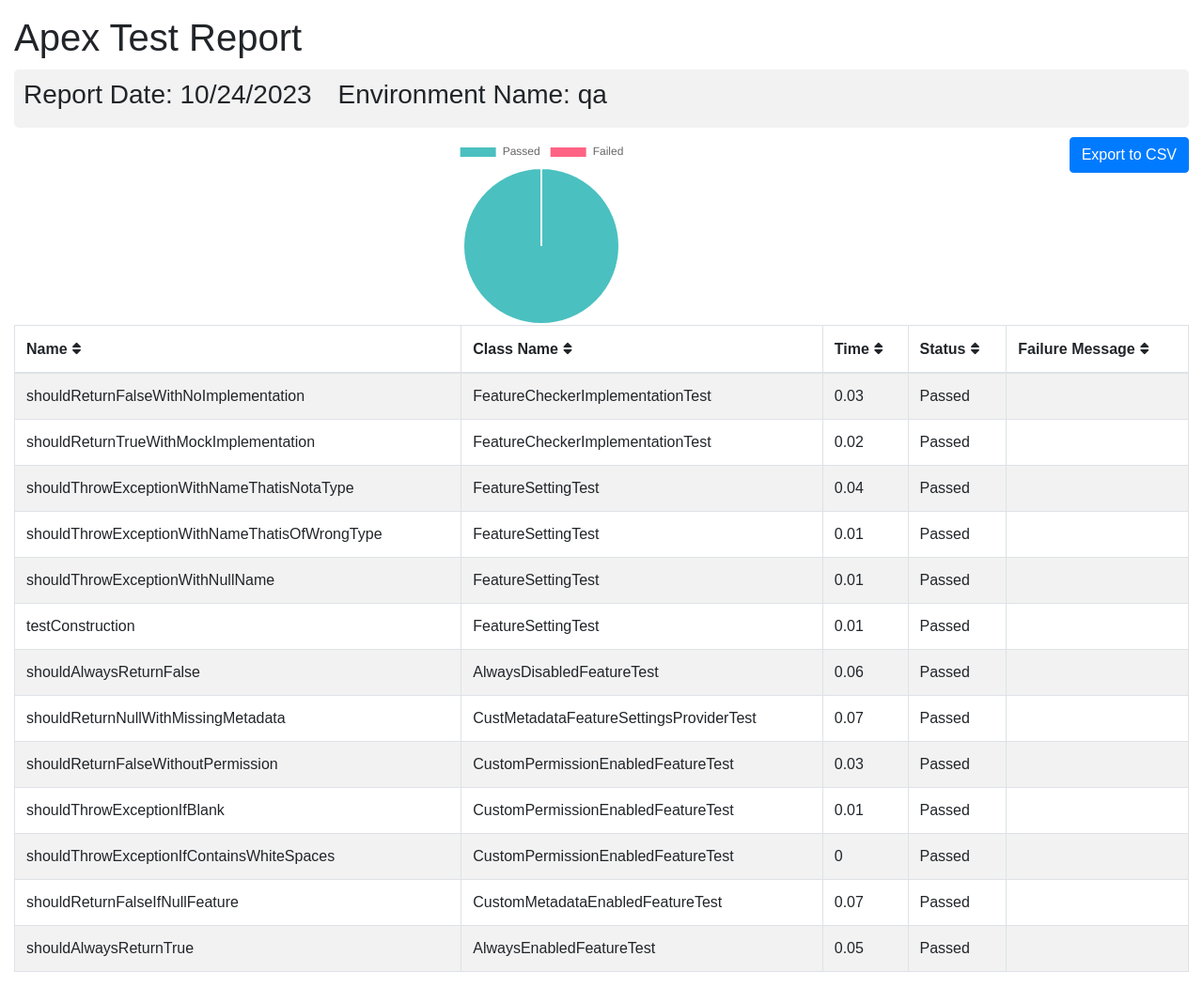
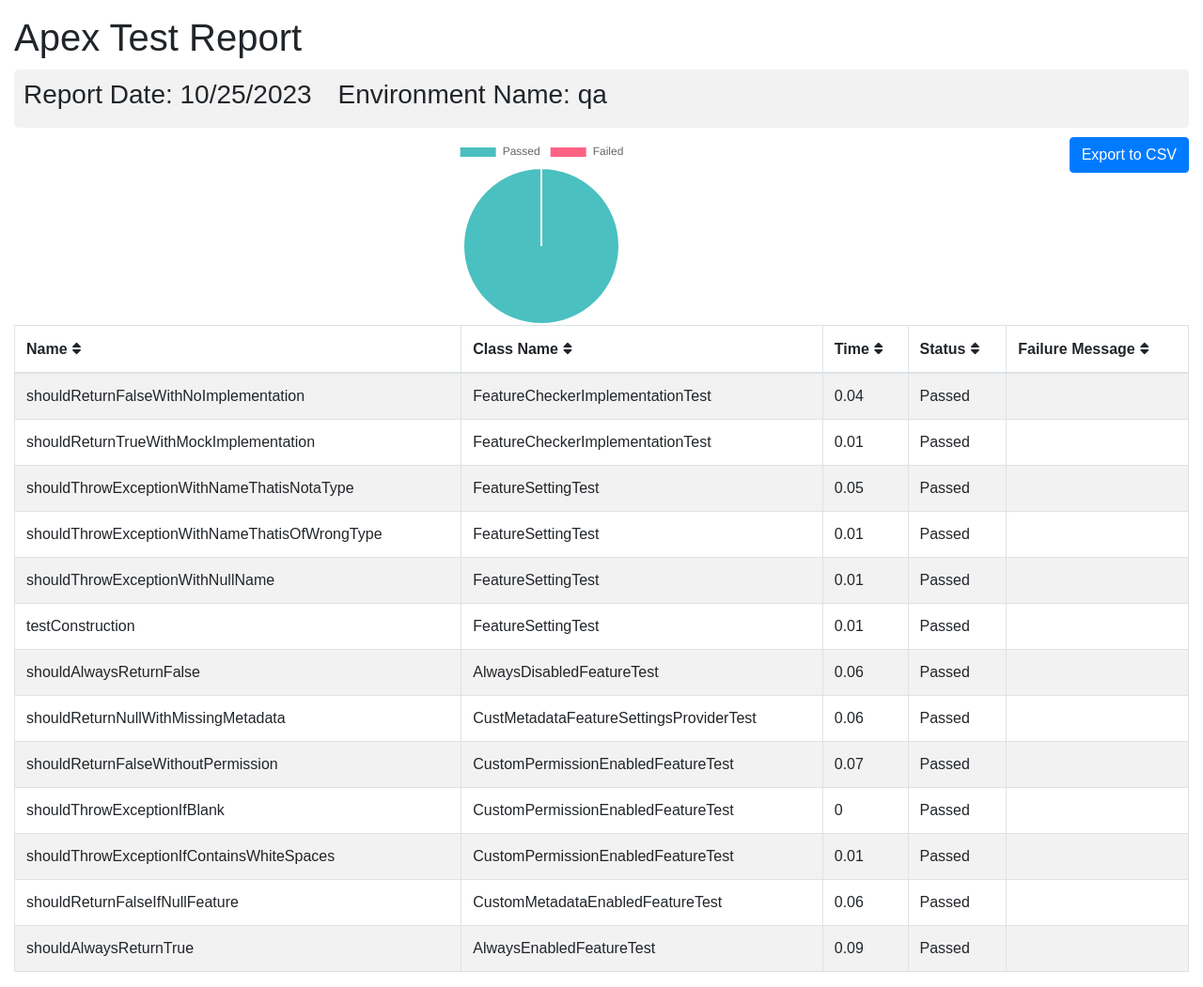
Before and after one commit to flxbl-io/sfops-dashboard, a Jekyll site: the page apextestResults/qa.html, which Jekyll copies as it is, in a window 1280 px wide. Shown: the whole page at 94% size. Built offline with Jekyll 4.4.1, drawn with Linux system fonts in a browser that asks for light colours.

Commit message:
updated test results of qa

```diff
--- a/apextestResults/qa.html
+++ b/apextestResults/qa.html
@@ -102,7 +102,7 @@
       <div class="container-fluid">
         <h1 class="mt-3">Apex Test Report</h1>
         <div class="info-card">
-        <h3>Report Date: 10/24/2023 <span style="margin-left: 20px;">Environment Name: qa</span></h3>
+        <h3>Report Date: 10/25/2023 <span style="margin-left: 20px;">Environment Name: qa</span></h3>
         </div>
         <button onclick="exportTableToCSV('testReport.csv')" class="btn btn-primary float-right">Export to CSV</button>
         <div id="chart-container">
@@ -123,21 +123,21 @@
         <tr>
           <td>shouldReturnFalseWithNoImplementation</td>
           <td>FeatureCheckerImplementationTest</td>
-          <td>0.03</td>
+          <td>0.04</td>
           <td>Passed</td>
           <td></td>
         </tr>
         <tr>
           <td>shouldReturnTrueWithMockImplementation</td>
           <td>FeatureCheckerImplementationTest</td>
-          <td>0.02</td>
+          <td>0.01</td>
           <td>Passed</td>
           <td></td>
         </tr>
         <tr>
           <td>shouldThrowExceptionWithNameThatisNotaType</td>
           <td>FeatureSettingTest</td>
-          <td>0.04</td>
+          <td>0.05</td>
           <td>Passed</td>
           <td></td>
         </tr>
@@ -172,42 +172,42 @@
         <tr>
           <td>shouldReturnNullWithMissingMetadata</td>
           <td>CustMetadataFeatureSettingsProviderTest</td>
-          <td>0.07</td>
+          <td>0.06</td>
           <td>Passed</td>
           <td></td>
         </tr>
         <tr>
           <td>shouldReturnFalseWithoutPermission</td>
           <td>CustomPermissionEnabledFeatureTest</td>
-          <td>0.03</td>
+          <td>0.07</td>
           <td>Passed</td>
           <td></td>
         </tr>
         <tr>
           <td>shouldThrowExceptionIfBlank</td>
           <td>CustomPermissionEnabledFeatureTest</td>
-          <td>0.01</td>
+          <td>0</td>
           <td>Passed</td>
           <td></td>
         </tr>
         <tr>
           <td>shouldThrowExceptionIfContainsWhiteSpaces</td>
           <td>CustomPermissionEnabledFeatureTest</td>
-          <td>0</td>
+          <td>0.01</td>
           <td>Passed</td>
           <td></td>
         </tr>
         <tr>
           <td>shouldReturnFalseIfNullFeature</td>
           <td>CustomMetadataEnabledFeatureTest</td>
-          <td>0.07</td>
+          <td>0.06</td>
           <td>Passed</td>
           <td></td>
         </tr>
         <tr>
           <td>shouldAlwaysReturnTrue</td>
           <td>AlwaysEnabledFeatureTest</td>
-          <td>0.05</td>
+          <td>0.09</td>
           <td>Passed</td>
           <td></td>
         </tr>
```
